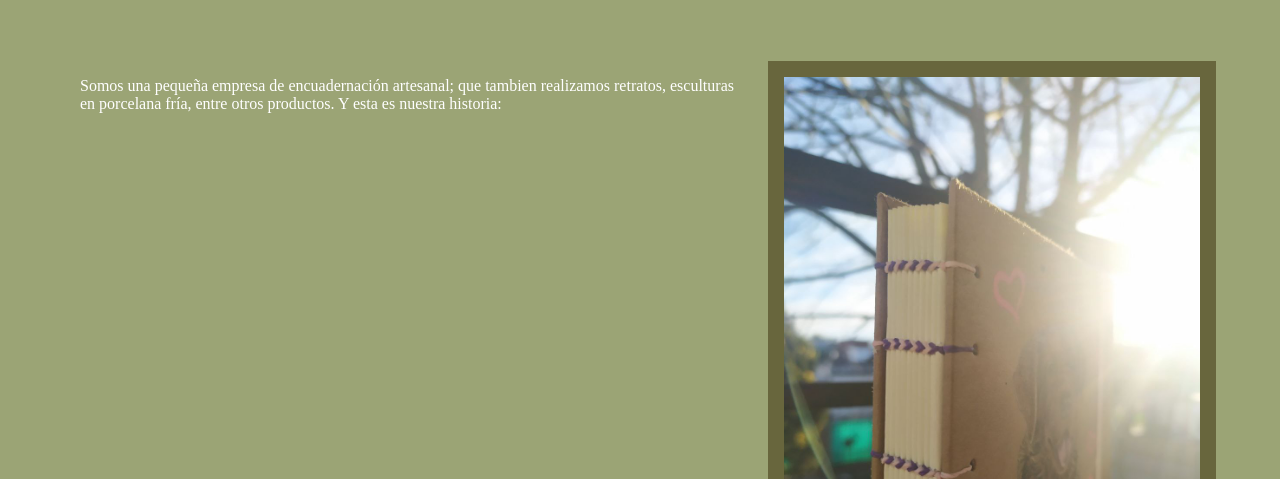
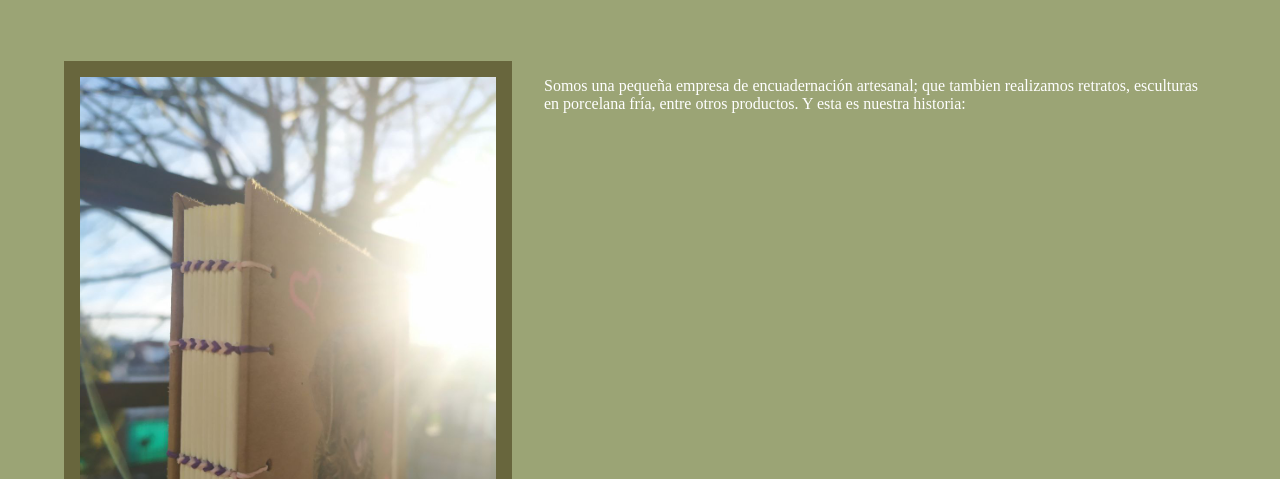
Before and after one commit to serviceace/mi_repositorio, a website: page pages/quienes_somos.html in a window 1280 px wide. Shown: the part 321-800 px from the top of the page. Drawn offline with Linux system fonts and the light colour scheme.

Commit message:
correccion de error, subida para cuarta entrega final

```diff
--- a/SCSS/main.scss
+++ b/SCSS/main.scss
@@ -166,7 +166,7 @@ form {
 	display: grid;
 	grid-template-rows: 1fr 1fr;
 	grid-gap: 1rem;
-	grid-template-areas: "box1 box2";
+	grid-template-areas: "box2 box1";
 }
 
 .box-1 {
```
Also changed, not shown: css/main.css.
